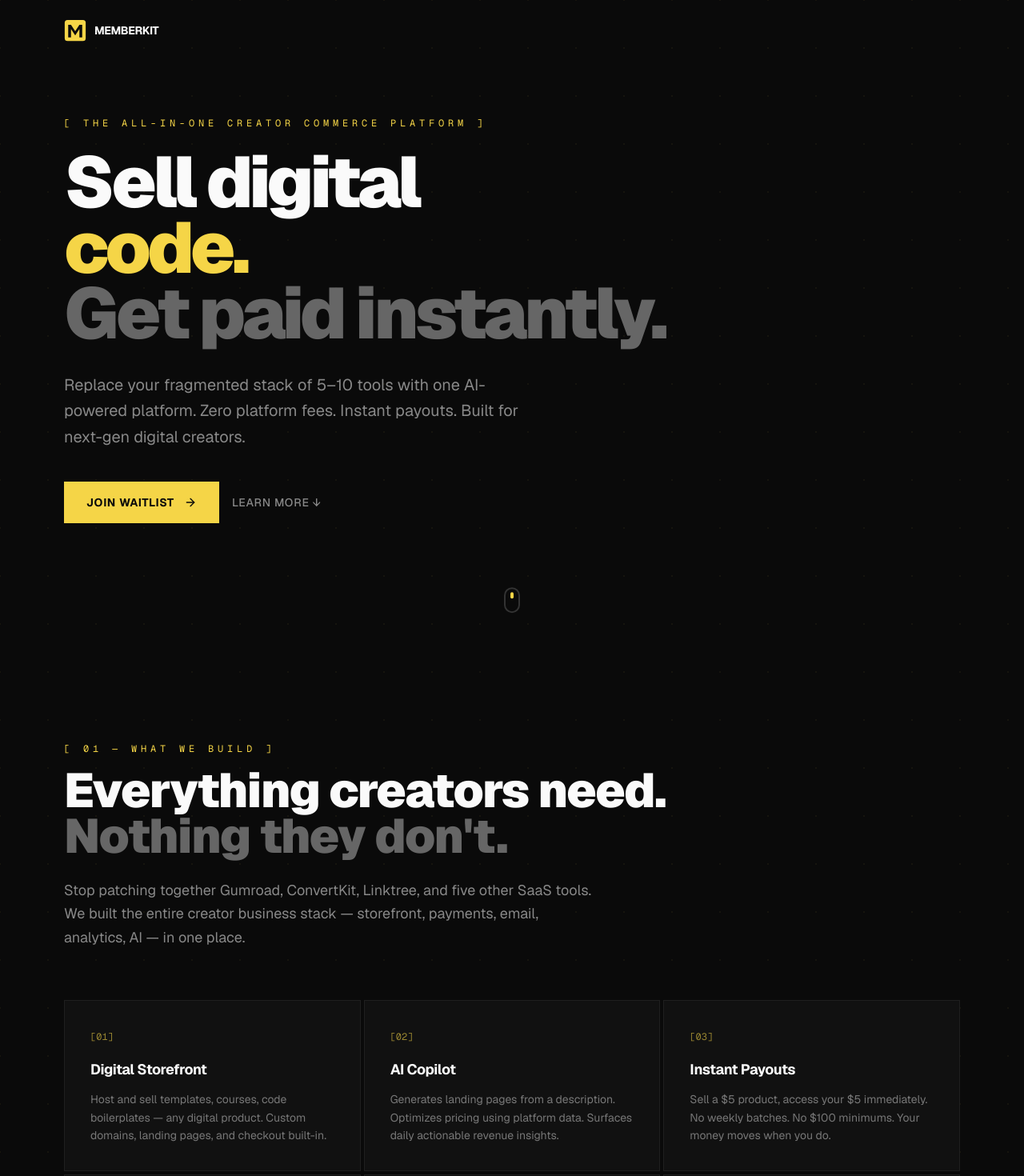
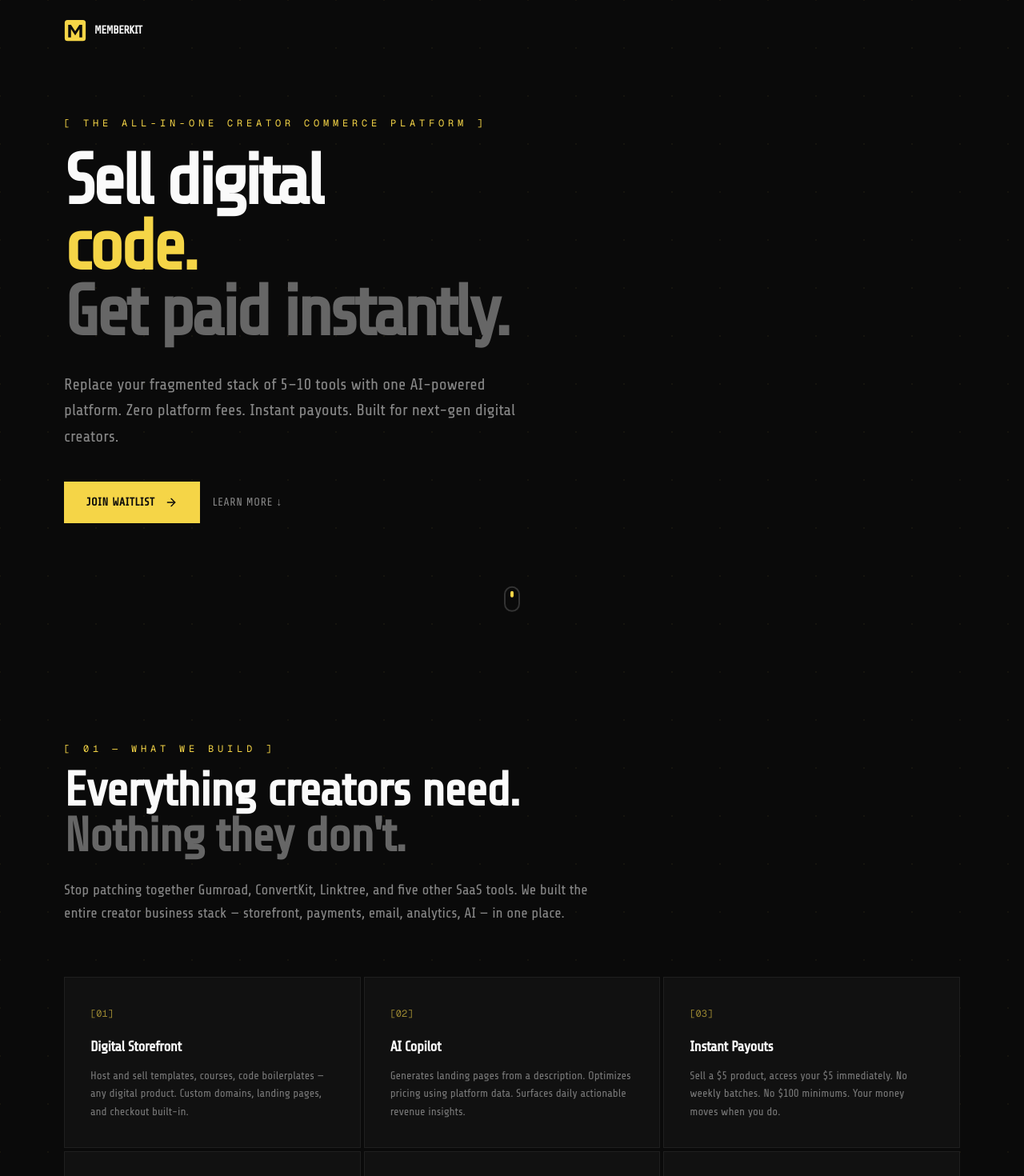
Before and after one commit to memberkitco/waitlist, a Next.js app: page / in a window 1280 px wide. Shown: the top 1470 px of the page at 80% size. Built offline with nearby package versions, Linux system fonts and the light colour scheme.

Commit message:
feat: add Vercel Speed Insights + fix layout font

```diff
--- a/app/layout.tsx
+++ b/app/layout.tsx
@@ -1,9 +1,11 @@
 import type { Metadata } from "next";
-import { Geist, Geist_Mono } from "next/font/google";
+import { Geist_Mono, Share_Tech } from "next/font/google";
+import { SpeedInsights } from "@vercel/speed-insights/next";
 import "./globals.css";
 
-const geistSans = Geist({
-  variable: "--font-geist-sans",
+const shareTech = Share_Tech({
+  weight: "400",
+  variable: "--font-share-tech",
   subsets: ["latin"],
 });
 
@@ -13,8 +15,9 @@
 });
 
 export const metadata: Metadata = {
-  title: "Create Next App",
-  description: "Generated by create next app",
+  title: "memberkit.co — The All-In-One Creator Commerce Platform",
+  description:
+    "Stop sacrificing 10% of your revenue. Join the waitlist for the all-in-one creator commerce platform with 0% fees, instant payouts, and AI Copilot.",
 };
 
 export default function RootLayout({
@@ -25,9 +28,12 @@
   return (
     <html
       lang="en"
-      className={`${geistSans.variable} ${geistMono.variable} h-full antialiased`}
+      className={`${shareTech.variable} ${geistMono.variable} h-full antialiased`}
     >
-      <body className="min-h-full flex flex-col">{children}</body>
+      <body className="min-h-full flex flex-col font-[family-name:var(--font-share-tech)]">
+        {children}
+        <SpeedInsights />
+      </body>
     </html>
   );
 }
--- a/package.json
+++ b/package.json
@@ -12,6 +12,7 @@
   },
   "dependencies": {
     "@supabase/supabase-js": "^2.110.7",
+    "@vercel/speed-insights": "^2.0.0",
     "framer-motion": "^12",
     "lucide-react": "^0.500",
     "next": "16.2.10",
```
Also changed, not shown: 1 other file (tests, documents, lock files or other folders).
